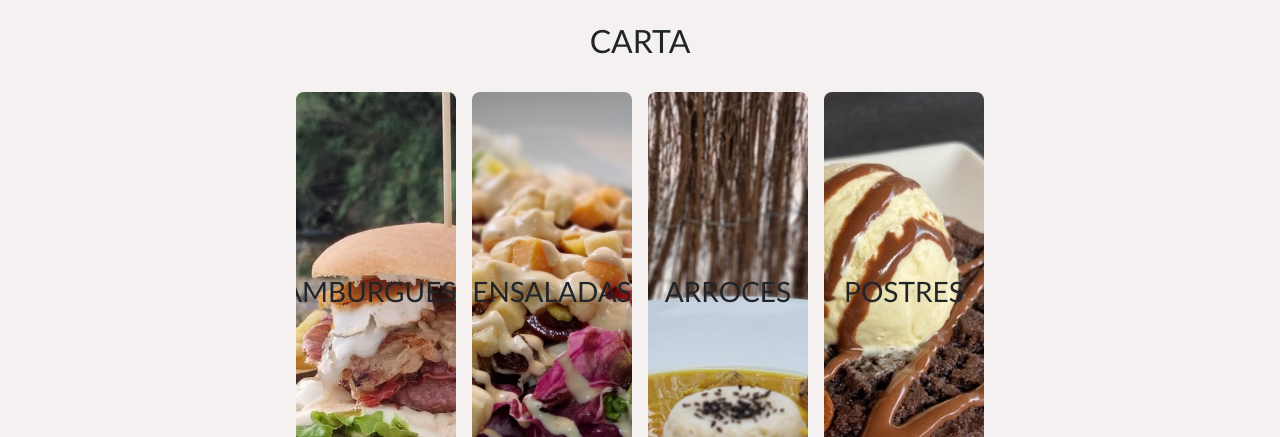
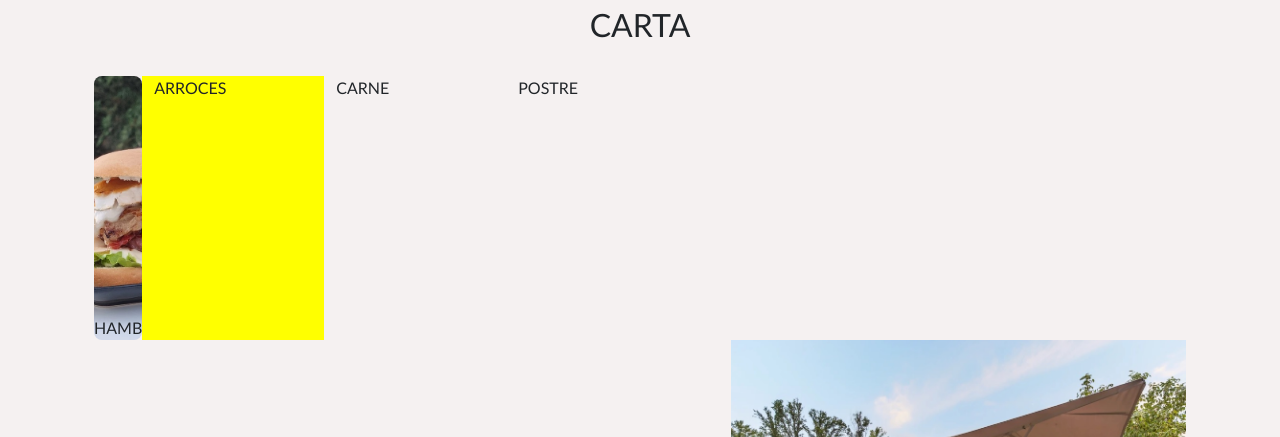
Before and after one commit to martaguillemolmos/riverclub, a plain HTML site: page index.html in a window 1280 px wide. Shown: the part 873-1310 px from the top of the page. Drawn offline with nearby package versions, Linux system fonts and the light colour scheme.

Commit message:
Descargamos la versión que habíamos subido

```diff
--- a/css/styles.css
+++ b/css/styles.css
@@ -149,22 +149,84 @@ background-color: red;
   gap: 1em;
 }
 
-@import url("https://fonts.googleapis.com/css2?family=Ubuntu+Mono&display=swap");
+.background-arroz{
+  background-color: yellow;
+}
+
+.background-hamb{
+  margin: 0;
+  padding: 0;
+  width: auto;
+  display: flex;
+  justify-content: end;
+  flex-direction: column-reverse;
+
+  border-radius: 0.5rem;
+  transition: 0.5s ease-in-out;
+  cursor: pointer;
+  overflow: hidden;
+
+  background: url("/img/hamburguesa.jpg")
+        no-repeat 50% / cover ;
+}
+
+/* @import url("https://fonts.googleapis.com/css2?family=Ubuntu+Mono&display=swap");
 * {
   margin: 0;
   padding: 0;
-  box-sizing: border-box;
+
 }
 
-#indCarta{
+.indCarta{
+  margin: 0;
+  padding: 0;
+
+  height: 50vh;
   display: flex;
   justify-content: center;
   align-items: flex-start;
+  gap:1em;
+
+  background-color: aqua;
+
+
 }
 
-#indexCarta {
+.indexCarta{
+  margin: 0;
+  padding: 0;
+
+  display: content;
+
+}
+
+#hb-img{
+  margin: 0;
+  padding: 0;
+
   width: 100%;
+  height: auto;
+  /* height: 40eh; */
 
+  /* display: flex;
+  justify-content: center;
+  align-items: center;
+
+  flex: 0 0 10em;
+  border-radius: 0.5rem;
+  transition: 0.5s ease-in-out;
+  cursor: pointer;
+  overflow: hidden;
+
+  background: url("/img/hamburguesa.jpg")
+        no-repeat 50% / cover ;
+}
+
+#ens-img{
+  background-color: rgb(245, 220, 244);
+}
+
+.indexCarta {
   display: flex;
   justify-content: center;
 
@@ -172,9 +234,9 @@ background-color: red;
   height: 30em;
   gap: 1em;
 
-  margin-bottom: 1em;
+  margin-bottom: 1em; */ */
 
-  > div {
+  /* > div {
     flex: 0 0 10em;
     border-radius: 0.5rem;
     transition: 0.5s ease-in-out;
@@ -253,7 +315,7 @@ background-color: red;
 
   height: 50vh;
 
-}
+} */
 /* .h3 textIndCarta {
   display: flex;
   justify-content: flex-start;
--- a/index.html
+++ b/index.html
@@ -12,7 +12,7 @@
 </head>
 
 <body>
-<div class="container-fluid">
+<div class="container total">
   <div class= "container">
             <div class="cabecera">
                 <div class="row">
@@ -76,8 +76,24 @@
         <div class="h2IndexCarta">
           <h2> CARTA </h2>
         </div>
-        <div class="container" id="indexCarta">
-          <div>
+
+        <div class="container">
+            <div class="container-fluid">
+
+              <div class="row h-33">
+
+                  <div class="col-3 col-md-5 col-lg-2 background-hamb">HAMB</div>
+                  <div class="col-3 col-md-1 col-lg-2 background-arroz">ARROCES</div>
+                  <div class="col-3 col-md-1 col-lg-2 background-carne">CARNE</div>
+                  <div class="col-3 col-md-3 col-lg-2 background-postre">POSTRE</div>
+
+
+              </div>
+
+            </div>
+        </div>
+      <!-- </div> -->
+          <!-- <div>
             <div class="indCarta">
               <h3 class="textIndCarta">HAMBURGUESAS</h3>
             </div>
@@ -97,7 +113,7 @@
               <h3 class= "textIndCarta">POSTRES</h3>
             </div>
           </div>
-        </div>
+        </div> -->
 
         <!-- Diseño partido de pantalla con la imagen en formato responsive y texto, se modifica la disposición de col en función de la pantalla.    -->
         <div class="container">
@@ -123,8 +139,8 @@
                       </div>
                   </div>
           </div>
-      </div>
-
+        </div>
+    </div>
 
 
     <script src="https://cdn.jsdelivr.net/npm/bootstrap@5.3.2/dist/js/bootstrap.bundle.min.js" integrity="sha384-C6RzsynM9kWDrMNeT87bh95OGNyZPhcTNXj1NW7RuBCsyN/o0jlpcV8Qyq46cDfL" crossorigin="anonymous"></script>
```
